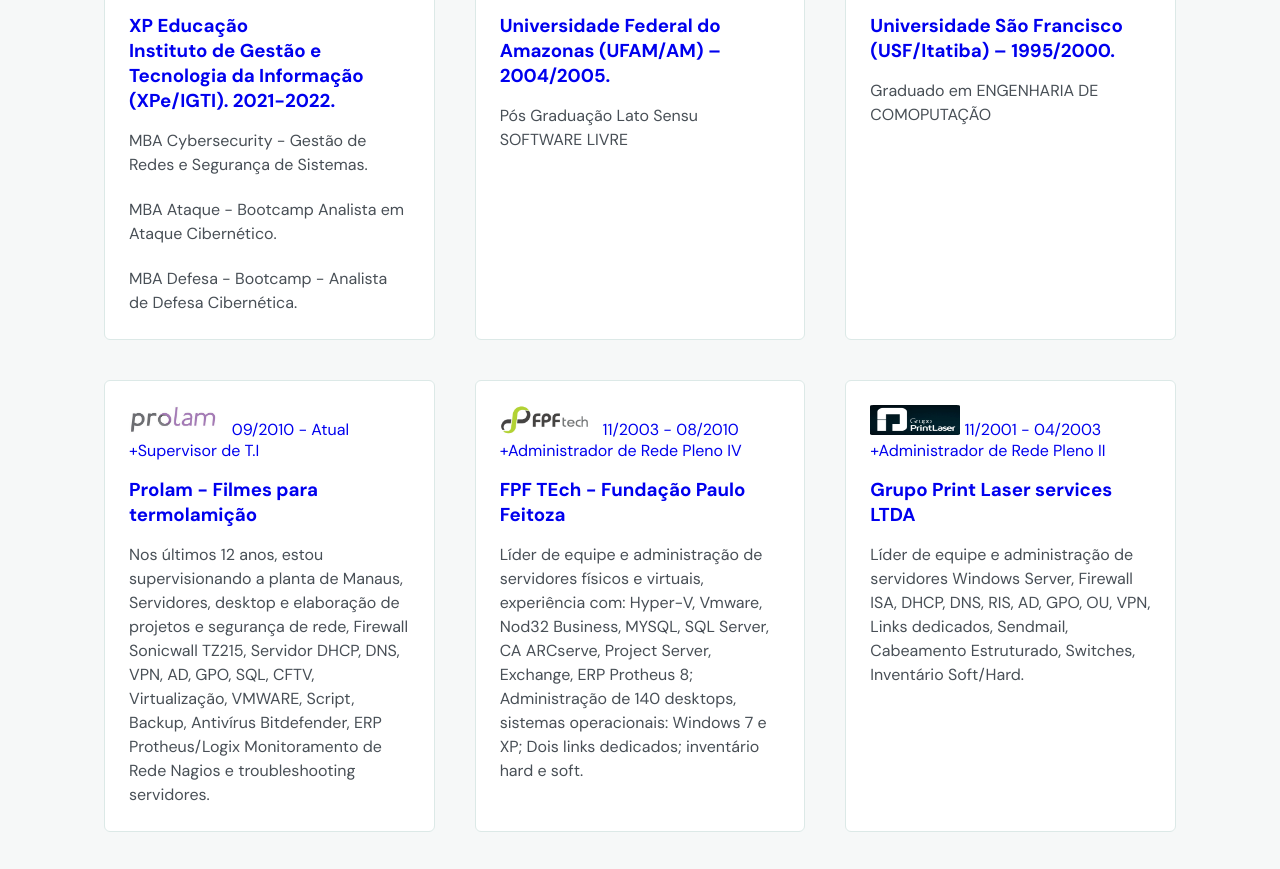
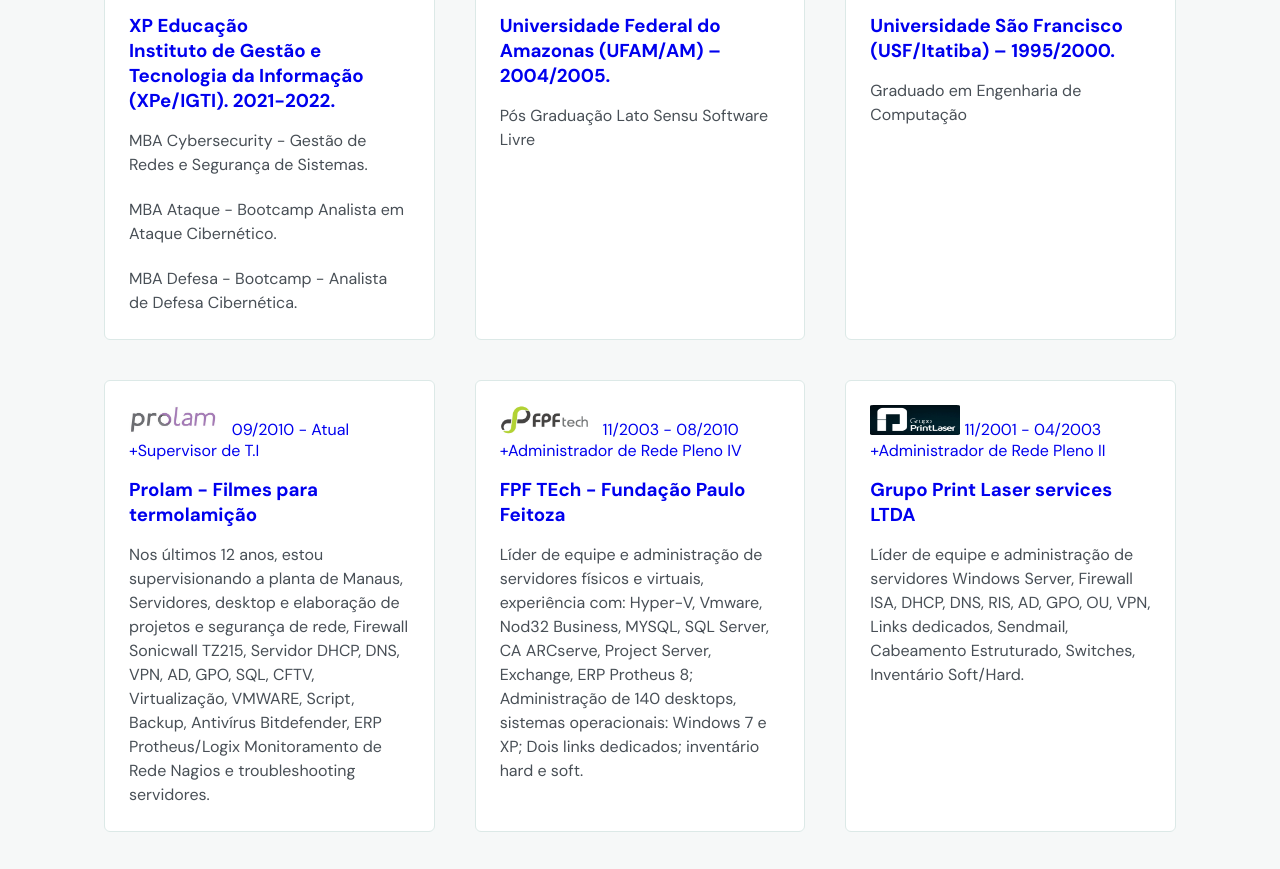
Before and after one commit to souzamarcell/marcellsouza, a plain HTML site: page index.html in a window 1280 px wide. Shown: the part 1303-2172 px from the top of the page. Drawn offline with nearby package versions, Linux system fonts and the light colour scheme.

Commit message:
Update index.html
mudar xp

```diff
--- a/index.html
+++ b/index.html
@@ -280,7 +280,7 @@
               </a>
             </h3>
             <p>
-              Pós Graduação Lato Sensu SOFTWARE LIVRE
+              Pós Graduação Lato Sensu Software Livre
             </p>
           </div>
 
@@ -300,7 +300,7 @@
               </a>
             </h3>
             <p>
-              Graduado em ENGENHARIA DE COMOPUTAÇÃO
+              Graduado em Engenharia de Computação
             </p>
           </div>
 
```
